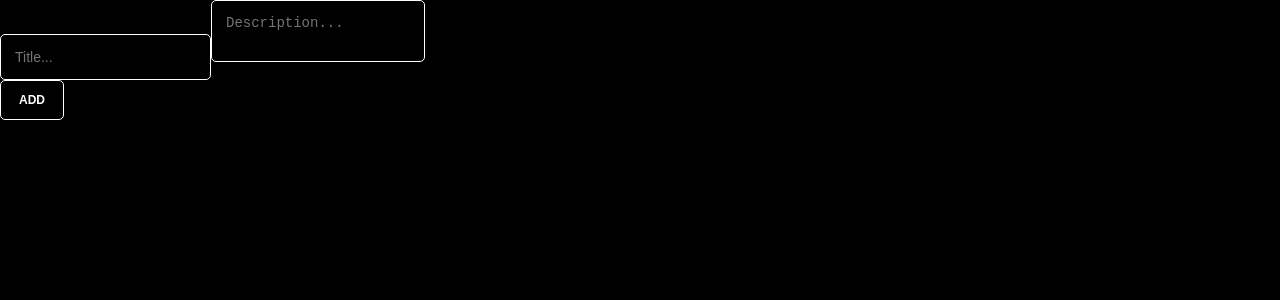
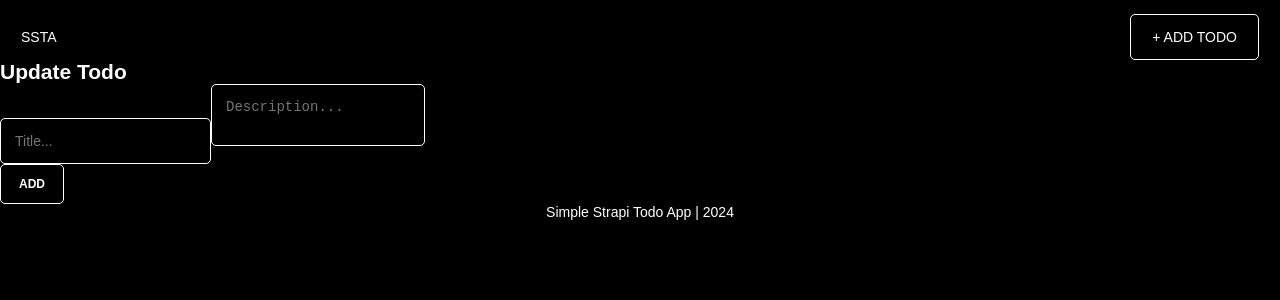
Before and after one commit to joshdev19/simple-strapi-app, a React (Vite) app in the folder client/: page /update/1 in a window 1280 px wide. Shown: the top 300 px of the page. Built offline with nearby package versions, Linux system fonts and the light colour scheme; no server answers.

Commit message:
Made changes

```diff
--- a/client/src/pages/Add.tsx
+++ b/client/src/pages/Add.tsx
@@ -2,6 +2,8 @@ import { useState } from "react"
 import { PropTypes } from "../types/types"
 import axios from "axios";
 import { toast } from "react-toastify";
+import Nav from "../components/Nav";
+import Footer from "../components/Footer";
 
 const Add = () => {
 
@@ -40,11 +42,18 @@ const Add = () => {
   }
 
   return (
-    <form>
-      <input type="text" name="" onChange={ controlledInputs } placeholder="Title..." value={ values?.title } />
-      <textarea name="description" onChange={ controlledInputs } placeholder="Description..." value={ values?.description } ></textarea>
-      <button type="button" onClick={ addHandler }> ADD </button>
-    </form>
+    <div className="wrapper">
+      <Nav/>
+      <div className="form-wrapper">
+        <form>
+          <h2> Add New Todo </h2>
+          <input type="text" name="" onChange={ controlledInputs } placeholder="Title..." value={ values?.title } />
+          <textarea name="description" onChange={ controlledInputs } placeholder="Description..." value={ values?.description } ></textarea>
+          <button type="button" onClick={ addHandler }> ADD </button>
+        </form>
+      </div>
+      <Footer/>
+    </div>
   )
 }
 
--- a/client/src/pages/Update.tsx
+++ b/client/src/pages/Update.tsx
@@ -3,6 +3,8 @@ import { PropTypes } from "../types/types"
 import { useParams } from "react-router-dom"
 import axios from "axios";
 import { toast } from "react-toastify";
+import Nav from "../components/Nav";
+import Footer from "../components/Footer";
 
 const Update = () => {
 
@@ -58,11 +60,18 @@ const Update = () => {
   }
 
   return (
-    <form>
-      <input type="text" name="" onChange={ controlledInputs } placeholder="Title..." value={ values?.title } />
-      <textarea name="description" onChange={ controlledInputs } placeholder="Description..." value={ values?.description } ></textarea>
-      <button type="button" onClick={ updateHandler }> ADD </button>
-    </form>
+    <div className="wrapper">
+      <Nav/>
+      <div className="form-wrapper">
+        <form>
+          <h2> Update Todo </h2>
+          <input type="text" name="" onChange={ controlledInputs } placeholder="Title..." value={ values?.title } />
+          <textarea name="description" onChange={ controlledInputs } placeholder="Description..." value={ values?.description } ></textarea>
+          <button type="button" onClick={ updateHandler }> ADD </button>
+        </form>
+      </div>
+      <Footer/>
+    </div>
   )
 }
 
```
